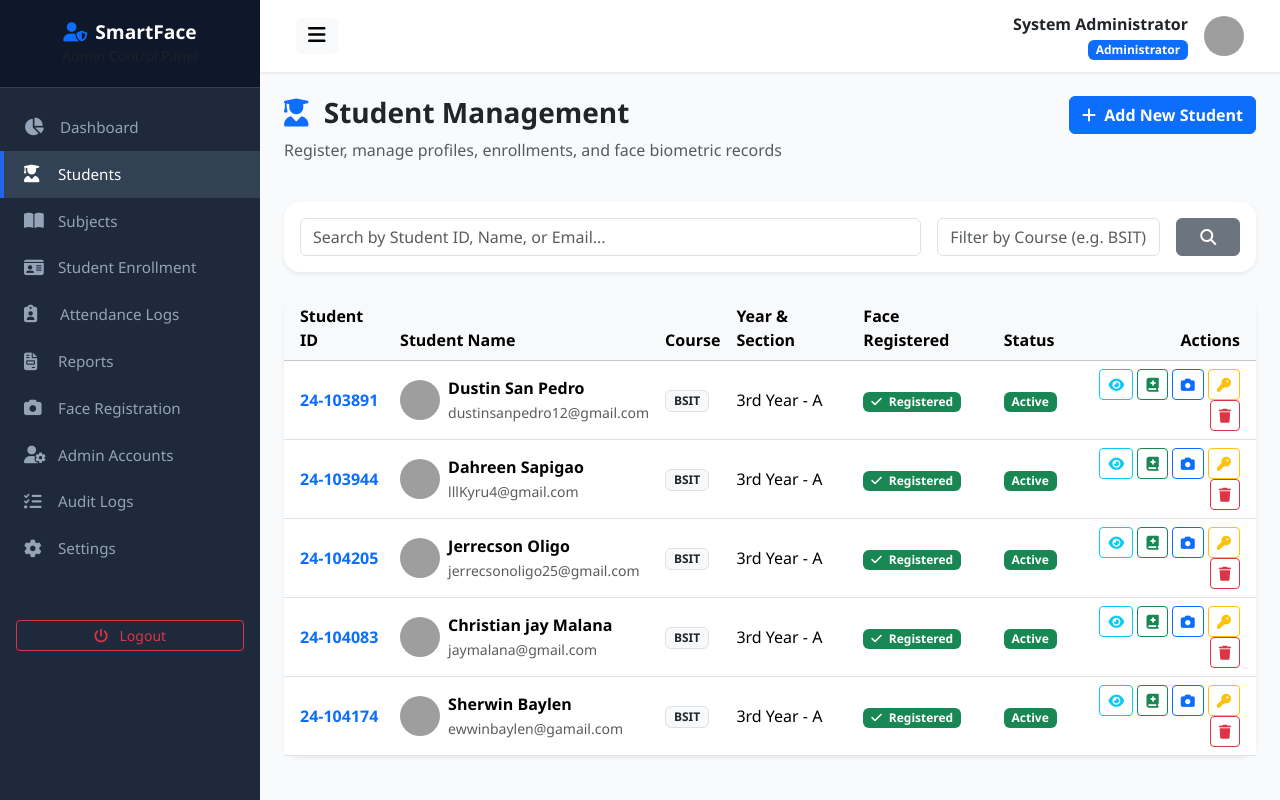
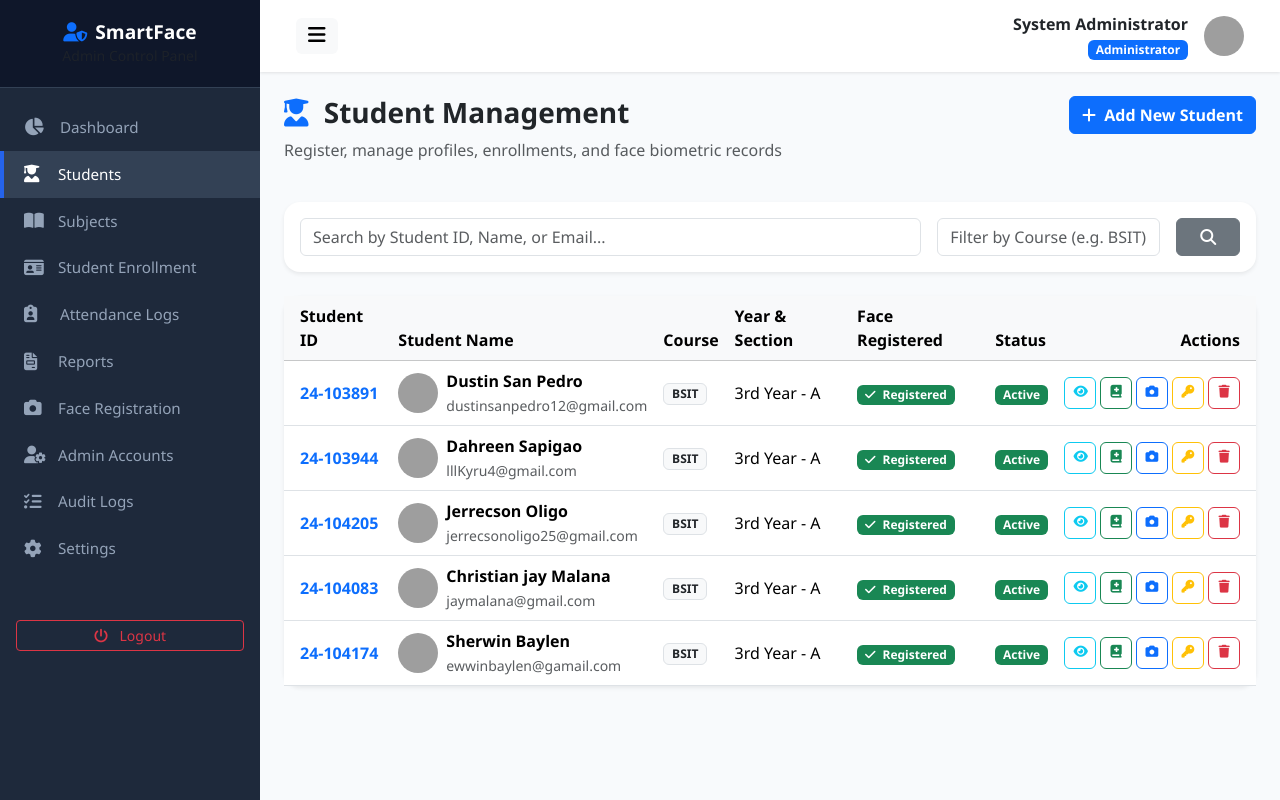
Before and after one commit to pcham7801-debug/smartface-attendance, a PHP site: page /admin/students.php in a window 1280 px wide. Run offline with PHP 8.4, Linux system fonts and the light colour scheme; a user stored in the database is signed in; data comes from the database, SQL or seed files in the repository; some libraries are stand-ins or nearby versions; grey boxes are pictures that could not be loaded.

Commit message:
Fix: uniform action button sizes with btn-action CSS class and fa-fw icons

```diff
--- a/admin/students.php
+++ b/admin/students.php
@@ -264,21 +264,23 @@ $students = $stmt->fetchAll();
                                     </a>
                                 </td>
                                 <td class="text-end pe-3">
-                                    <a href="<?= baseUrl('admin/student_view.php?id=' . $stu['student_db_id']) ?>" class="btn btn-sm btn-outline-info" title="View Profile">
-                                        <i class="fa-solid fa-eye"></i>
+                                    <div class="d-inline-flex gap-1">
+                                    <a href="<?= baseUrl('admin/student_view.php?id=' . $stu['student_db_id']) ?>" class="btn btn-action btn-outline-info" title="View Profile">
+                                        <i class="fa-solid fa-eye fa-fw"></i>
                                     </a>
-                                    <button type="button" class="btn btn-sm btn-outline-success" data-bs-toggle="modal" data-bs-target="#enrollModal<?= $stu['student_db_id'] ?>" title="Assign Subjects">
-                                        <i class="fa-solid fa-book-medical"></i>
+                                    <button type="button" class="btn btn-action btn-outline-success" data-bs-toggle="modal" data-bs-target="#enrollModal<?= $stu['student_db_id'] ?>" title="Assign Subjects">
+                                        <i class="fa-solid fa-book-medical fa-fw"></i>
                                     </button>
-                                    <a href="<?= baseUrl('admin/face_registration.php?student_id=' . $stu['student_db_id']) ?>" class="btn btn-sm btn-outline-primary" title="Register Face">
-                                        <i class="fa-solid fa-camera"></i>
+                                    <a href="<?= baseUrl('admin/face_registration.php?student_id=' . $stu['student_db_id']) ?>" class="btn btn-action btn-outline-primary" title="Register Face">
+                                        <i class="fa-solid fa-camera fa-fw"></i>
                                     </a>
-                                    <button type="button" class="btn btn-sm btn-outline-warning" data-bs-toggle="modal" data-bs-target="#resetModal<?= $stu['id'] ?>" title="Reset Password">
-                                        <i class="fa-solid fa-key"></i>
+                                    <button type="button" class="btn btn-action btn-outline-warning" data-bs-toggle="modal" data-bs-target="#resetModal<?= $stu['id'] ?>" title="Reset Password">
+                                        <i class="fa-solid fa-key fa-fw"></i>
                                     </button>
-                                    <a href="?delete_id=<?= $stu['id'] ?>" class="btn btn-sm btn-outline-danger" onclick="return confirm('Are you sure you want to delete this student account? All logs and enrollment records will be removed.')">
-                                        <i class="fa-solid fa-trash"></i>
+                                    <a href="?delete_id=<?= $stu['id'] ?>" class="btn btn-action btn-outline-danger" onclick="return confirm('Are you sure you want to delete this student account? All logs and enrollment records will be removed.')">
+                                        <i class="fa-solid fa-trash fa-fw"></i>
                                     </a>
+                                    </div>
 
                                     <!-- Quick Enroll Subjects Modal -->
                                     <div class="modal fade text-start" id="enrollModal<?= $stu['student_db_id'] ?>" tabindex="-1">
--- a/assets/css/style.css
+++ b/assets/css/style.css
@@ -97,6 +97,25 @@ body {
 .main-content {
     padding: 1.5rem;
     flex: 1;
+}
+
+/* Uniform action buttons in tables */
+.btn-action {
+    display: inline-flex;
+    align-items: center;
+    justify-content: center;
+    width: 32px;
+    height: 32px;
+    padding: 0;
+    font-size: 0.8rem;
+    border-radius: 6px;
+    line-height: 1;
+    flex-shrink: 0;
+}
+.btn-action i {
+    font-size: 0.8rem;
+    width: 1em;
+    text-align: center;
 }
 
 /* Dashboard Cards */
```
Also changed, not shown: admin/attendance.php (+7 -7 lines).
